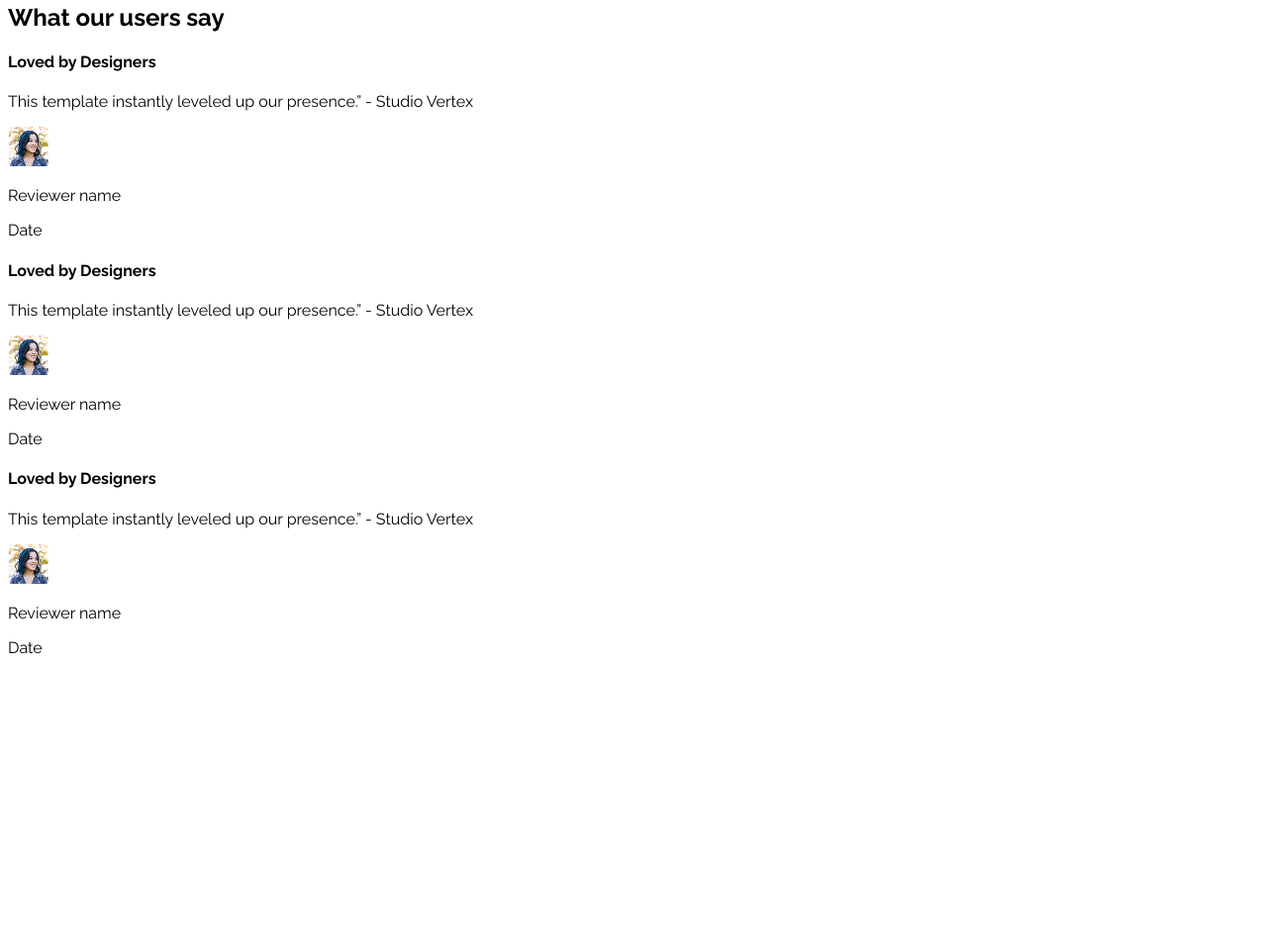
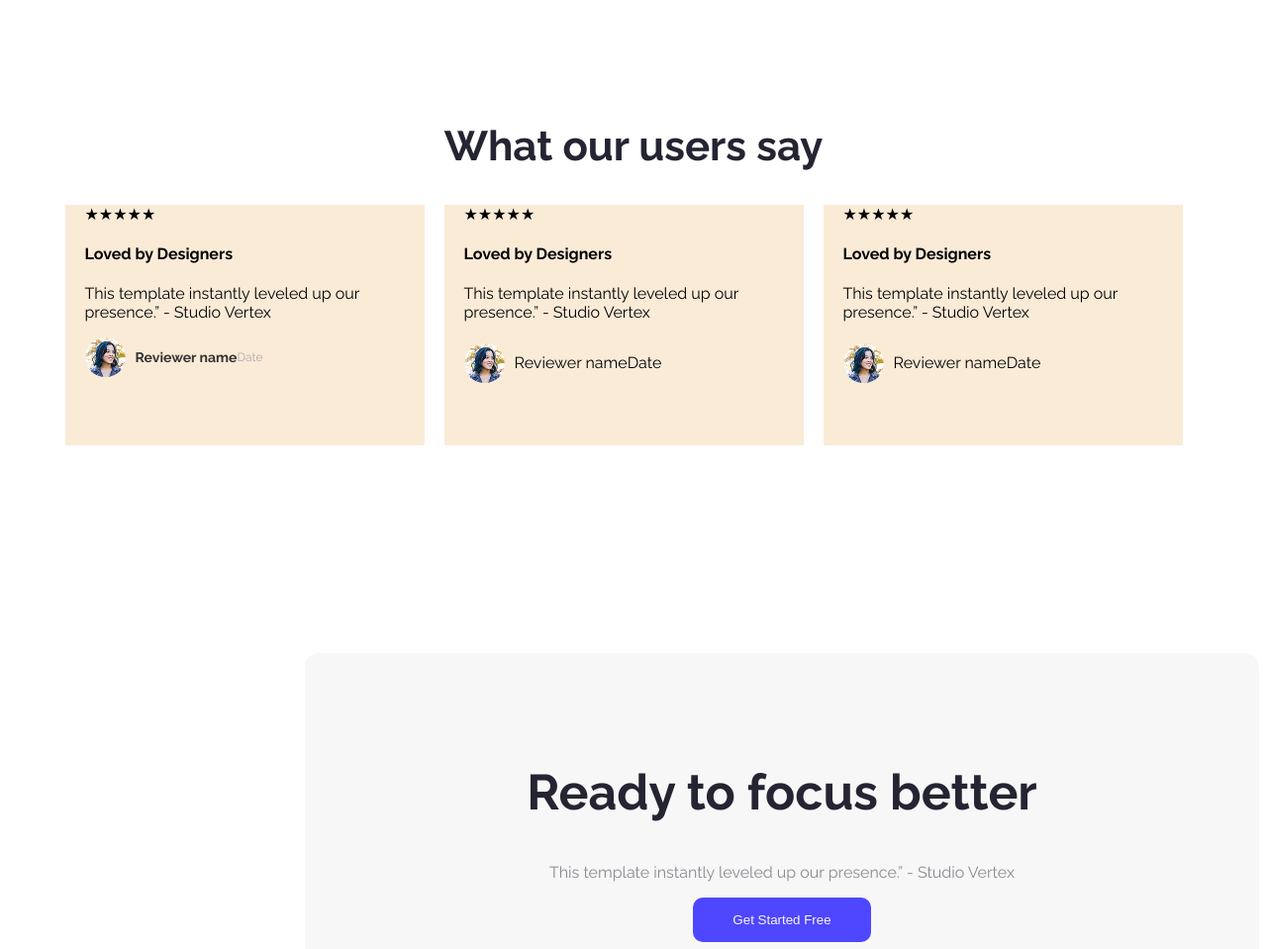
Before and after one commit to mahmudulkarim420/ph-first-assignment, a plain HTML site: page index.html in a window 1280 px wide. Shown: the part 1793-2752 px from the top of the page at 99% size. Before the commit the page ends 2473 px from the top, so only its background shows below. Drawn offline with Linux system fonts and the light colour scheme.

Commit message:
webflow-section-updated

```diff
--- a/index.html
+++ b/index.html
@@ -12,9 +12,8 @@
     <link rel="preconnect" href="https://fonts.googleapis.com" />
     <link rel="preconnect" href="https://fonts.gstatic.com" crossorigin />
     <link
-      href="https://fonts.googleapis.com/css2?family=Inter:ital,opsz,wght@0,14..32,100..900;1,14..32,100..900&display=swap"
-      rel="stylesheet"
-    />
+<link href="https://fonts.googleapis.com/css2?family=Inter:wght@400;600&display=swap" rel="stylesheet">
+
     <link rel="stylesheet" href="style.css" />
     <title>First-Assignment</title>
   </head>
@@ -58,26 +57,59 @@
       </section>
       <section class="user-card">
         <h1>What our users say</h1>
+        <div class="card-container">
+          <div class="card-content">
+          <div class="stars">★★★★★</div>
+          <h4>Loved by Designers</h4>
+          <p>This template instantly leveled up our <br> presence.” - Studio Vertex</p>
+          <div class="card-pf">
+          <img src="Assets/avatar.png" alt="">
+          <strong>Reviewer name</strong>
+          <span>Date</span>
+        </div>
+        </div>
         <div class="card-content">
+          <div class="stars">★★★★★</div>
           <h4>Loved by Designers</h4>
-          <p>This template instantly leveled up our presence.” - Studio Vertex</p>
+          <p>This template instantly leveled up our <br> presence.” - Studio Vertex</p>
+          <div class="card-pf">
           <img src="Assets/avatar.png" alt="">
           <p>Reviewer name</p>
           <p>Date</p>
+          </div>
         </div>
         <div class="card-content">
+          <div class="stars">★★★★★</div>
           <h4>Loved by Designers</h4>
-          <p>This template instantly leveled up our presence.” - Studio Vertex</p>
+          <p>This template instantly leveled up our <br> presence.” - Studio Vertex</p>
+          <div class="card-pf">
           <img src="Assets/avatar.png" alt="">
           <p>Reviewer name</p>
           <p>Date</p>
+          </div>
+          </div>
         </div>
-        <div class="card-content">
-          <h4>Loved by Designers</h4>
+      </section>
+      <section class="webflow-section">
+        <div class="webflow-content">
+          <h1>Ready to focus better</h1>
           <p>This template instantly leveled up our presence.” - Studio Vertex</p>
-          <img src="Assets/avatar.png" alt="">
-          <p>Reviewer name</p>
-          <p>Date</p>
+          <button>Get Started Free</button>
+        </div>
+        <img src="Assets/wc-big.png" alt="">
+      </section>
+      <section class="form-section">
+        <div class="column1">
+          <h1>Let's Get in Touch</h1>
+        </div>
+        <div class="column2">
+          <label for="email">Email</label>
+          <input type="email" name="" id="">
+          <label for="name">Name</label>
+          <input type="text" name="" id="">
+          <label for="message">Message</label>
+          <textarea name="" id="" cols="30" rows="10"></textarea>
+          <button>Get in Touch</button>
         </div>
       </section>
     </main>
--- a/style.css
+++ b/style.css
@@ -148,3 +148,92 @@ body {
 }
 
 /* User Card Style */
+
+.user-card h1 {
+  text-align: center;
+  font-size: 42px;
+  font-weight: bold;
+  color: #252432;
+  margin-top: 140px;
+}
+
+.card-container {
+  display: flex;
+  align-items: center;
+  justify-content: center;
+  margin-left: 0px 100px;
+}
+
+.card-content {
+  background-color: antiquewhite;
+  width: 343px;
+  height: 243px;
+  margin-right: 20px;
+  padding-left: 20px;
+}
+
+.card-pf {
+  display: flex;
+  align-items: center;
+}
+
+.card-pf img {
+  border-radius: 50%;
+  margin-right: 10px;
+}
+
+.card-pf strong {
+  display: block;
+  font-size: 14px;
+  color: #333;
+}
+
+.card-pf span {
+  display: block;
+  font-size: 12px;
+  color: #aaa;
+}
+
+/* Webflow Section Style */
+
+.webflow-section {
+  background-color: #f7f7f7;
+  text-align: center;
+  max-width: 1240px;
+  height: 700px;
+  margin-left: 300px;
+  border-radius: 14px;
+}
+
+.webflow-content {
+  margin-top: 210px;
+  background-color: rgba(255, 255, 255, 0.037);
+  padding-top: 70px;
+}
+
+.webflow-content h1{
+    font-size: 50px;
+    font-weight: bold;
+    color: #252432;
+}
+
+.webflow-section p{
+    color: #25243284;
+    font-size: 16px;
+}
+
+.webflow-section img{
+    margin-top: 20px;
+    border-radius: 48px;
+}
+
+.webflow-section button{
+    padding: 15px 40px;
+    background-color: #4e47ff;
+    color: #f7f7f7;
+    border: none;
+    border-radius: 10px;
+    cursor: pointer;
+}
+
+/* Form Section Style */
```
